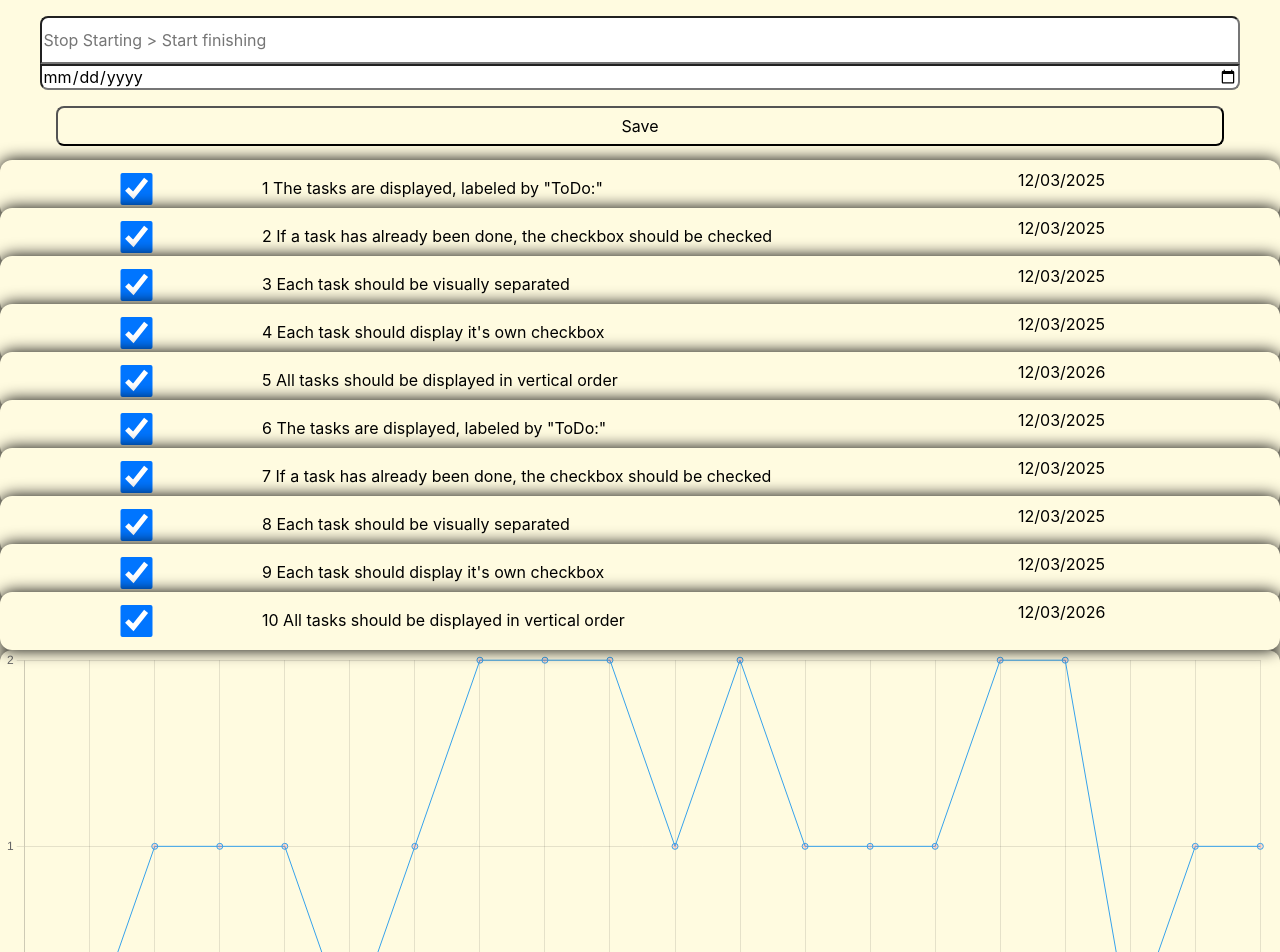
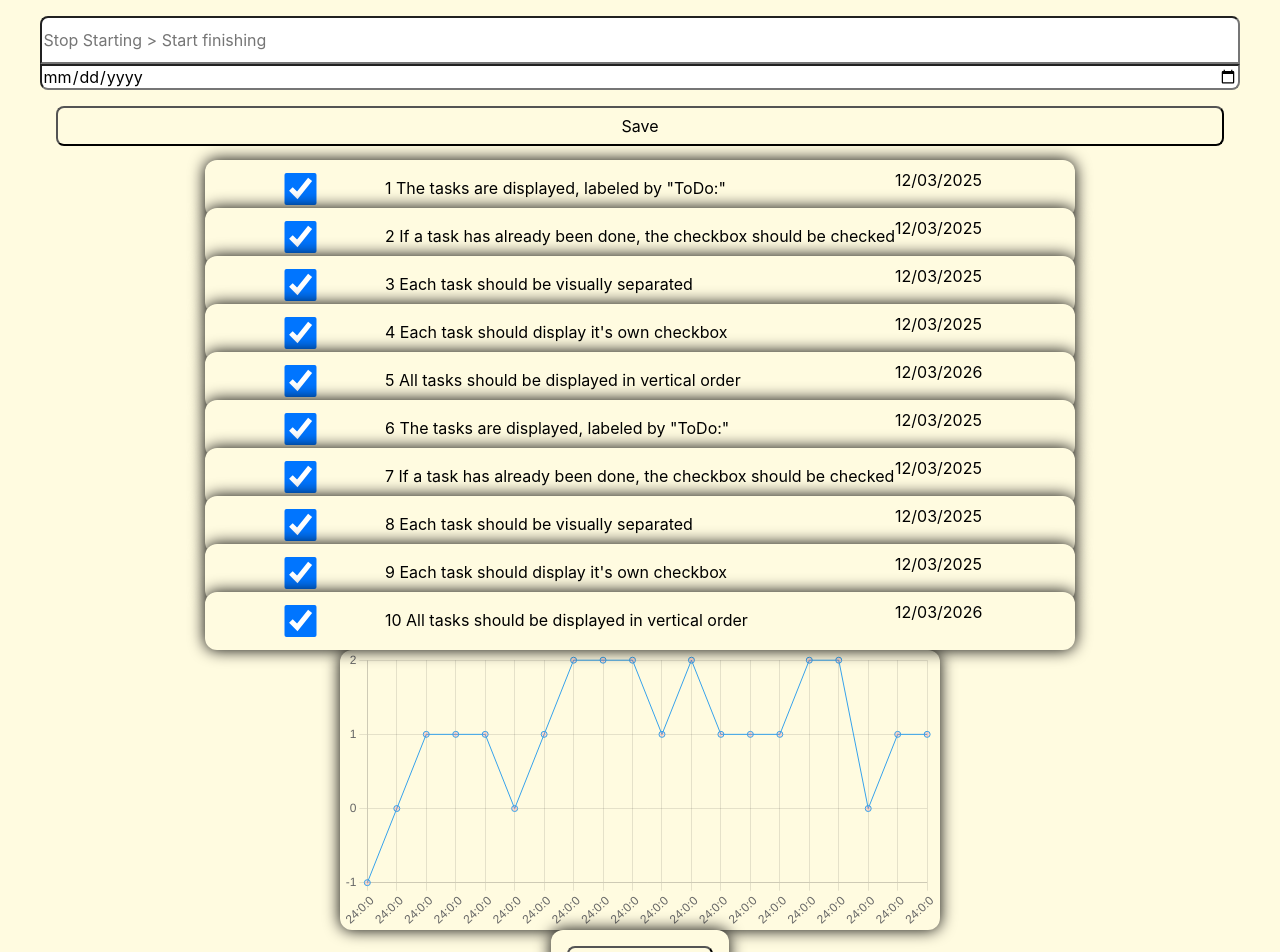
Before and after one commit to HishamAlmannai/capstone-project, a Next.js app: page / in a window 1280 px wide. Shown: the top 952 px of the page. Built offline with nearby package versions, Linux system fonts and the light colour scheme.

Commit message:
Changes from Code Review

```diff
--- a/src/components/Graph/Graph.js
+++ b/src/components/Graph/Graph.js
@@ -9,19 +9,20 @@ import { orderBy } from 'lodash';
 export default function Graph() {
 	const tasks = useStore(state => state.tasks);
 
-	const pastDates = tasks.flatMap(task => [task.startDate, task.doneDate]);
-	const cleanPastDates = pastDates.filter(date => date !== undefined);
+	const cleanPastDates = tasks
+		.flatMap(task => [task.startDate, task.doneDate])
+		.filter(date => date !== undefined);
 	const orderedPastDates = orderBy(cleanPastDates);
 
 	const tasksCountAtDate = orderedPastDates.map(
 		date => tasks.filter(task => task.startDate < date).length
 	);
 	const shiftTasksCountAtDate = tasksCountAtDate.map(count => count - 1);
-	const TasksDoneAtDate = orderedPastDates.map(
+	const tasksDoneAtDate = orderedPastDates.map(
 		date => tasks.filter(task => task.doneDate < date).length
 	);
 	const substractTasksDone = shiftTasksCountAtDate.map(
-		(task, index) => task - TasksDoneAtDate[index]
+		(number, index) => number - tasksDoneAtDate[index]
 	);
 	const Dates = orderedPastDates.map(date => format(new Date(date), 'k:m:s'));
 
--- a/styles/GlobalStyle.js
+++ b/styles/GlobalStyle.js
@@ -56,8 +56,6 @@ const GlobalStyle = createGlobalStyle`
     border-radius: 0.75rem ;
     box-shadow: 0 0 1rem 0 #000;
     background-color: rgb(255, 251, 224);
-    width: 100vw;
-
   }
 
   article.accordion {
@@ -95,35 +93,7 @@ const GlobalStyle = createGlobalStyle`
   span.dueDate{
     margin-left: auto
   }
-/*
-  input[type="checkbox"] {
-  appearance: none;
-  background-color: #fff;
-  margin: 0;
-  font: inherit;
-  color: currentColor;
-  width: 1.15em;
-  height: 1.15em;
-  border: 0.15em solid currentColor;
-  border-radius: 0.15em;
-  transform: translateY(-0.075em);
-  display: grid;
-  place-content: center;
-}
-
-input[type="checkbox"]::before {
-  content: "";
-  width: 0.65em;
-  height: 0.65em;
-  transform: scale(0);
-  transition: 120ms transform ease-in-out;
-  box-shadow: inset 1em 1em var(--form-control-color);
-}
-
-input[type="checkbox"]:checked::before {
-  transform: scale(1);
-} */
-
+  }
 `;
 
 export default GlobalStyle;
```
